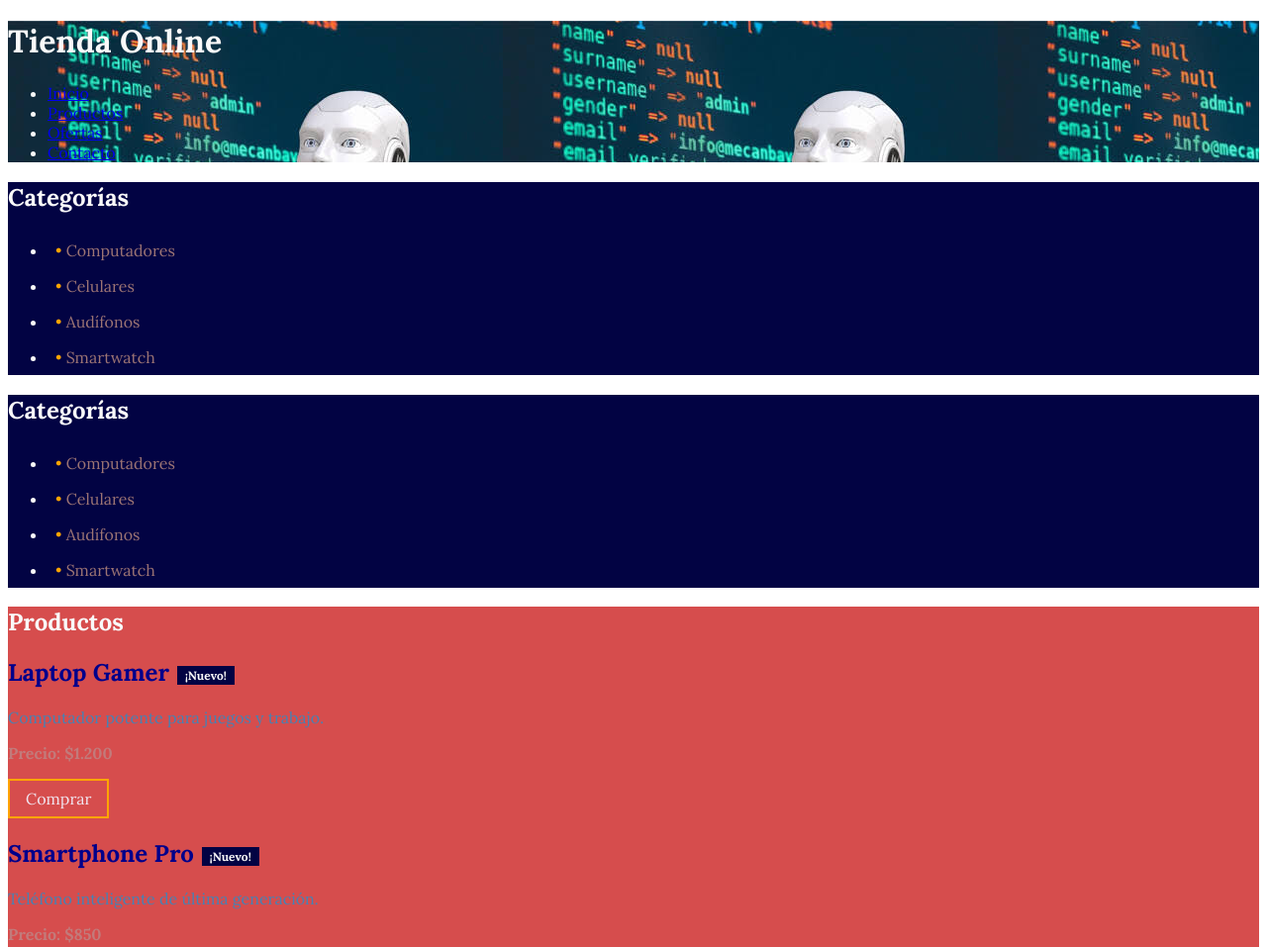
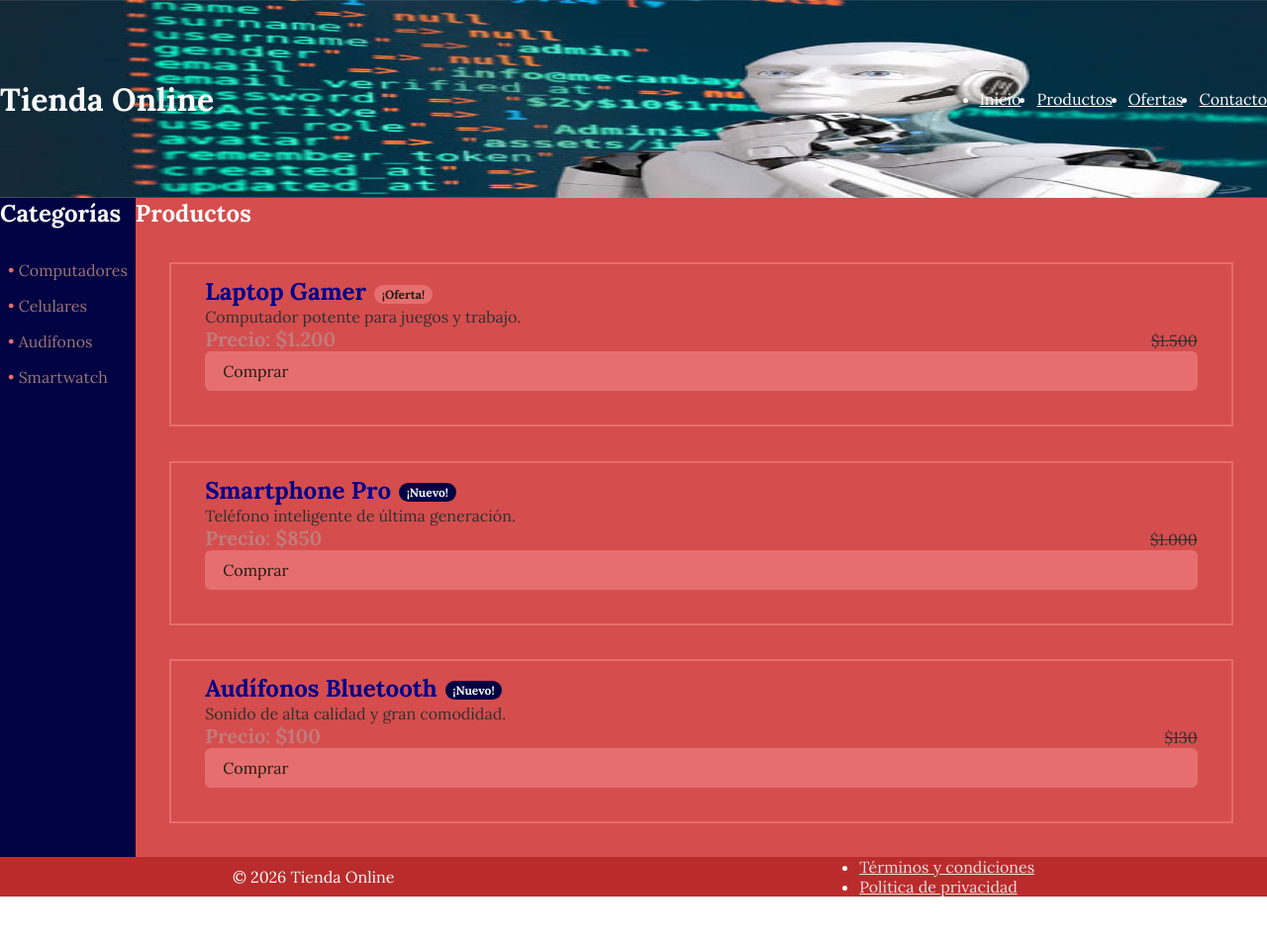
Before and after one commit to jose-castro-ortiz/CSS, a plain HTML site: page index.html in a window 1280 px wide. Shown: the top 957 px of the page at 99% size. After the commit the page ends 906 px from the top, so only its background shows below. Drawn offline with Linux system fonts and the light colour scheme.

Commit message:
feat(layout): implementar arquitectura total flexbox en todas las vistas y componentes del proyecto

```diff
--- a/componentes/botones.css
+++ b/componentes/botones.css
@@ -1,28 +1,16 @@
-
 .btn {
   display: inline-block;
-  color: var(--color-secundario);
+  background-color: var(--color-secundario);
+  color: var(--color-boton);
   padding: var(--espaciado-pequeno) var(--espaciado-medio);
   border: 2px solid var(--color-secundario);
   border-radius: var(--radio-medio);
   text-decoration: none;
   transition: all 0.3s ease;
 }
-.btn:hover { background-color: var(--color-fondo-aside); }
+.btn:hover { background-color: var(--color-menu-hover); color: var(--color-texto); }
 .btn:active {
   background-color: var(--color-secundario);
   color: var(--color-boton);
   transform: translateY(2px) scale(0.97);
 }
-
-
-.btn--destacado { color: var(--color-boton-destacado); }
-
-.btn--secundario {
-  background-color: var(--color-secundario);
-  color: var(--color-boton);
-}
-.btn--secundario:hover {
-  background-color: var(--color-menu-hover);
-  color: var(--color-texto);
-}
--- /dev/null
+++ b/componentes/footer.css
@@ -0,0 +1,8 @@
+.footer {
+  background-color: var(--color-fondo-footer);
+  display: flex;
+  justify-content: space-around;
+  align-items: center;
+}
+
+.footer__link { color: var(--color-footer-enlace); }
--- /dev/null
+++ b/componentes/header.css
@@ -0,0 +1,14 @@
+.header {
+  background-image: url(../images.jpg);
+  background-size: 100% 100%;
+  background-position: center;
+  background-repeat: no-repeat;
+  min-height: 200px;
+  display: flex;
+  justify-content: space-between;
+  align-items: center;
+}
+
+.header__list { display: flex; gap: var(--espaciado-medio); }
+
+.header__link { color: var(--color-menu); }
--- a/componentes/menu.lateral.css
+++ b/componentes/menu.lateral.css
@@ -1,16 +1,21 @@
-aside { background-color: var(--color-fondo-aside); }
+.menu-lateral {
+  background-color: var(--color-fondo-aside);
+  display: flex;
+  flex-direction: column;
+  gap: var(--espaciado-grande);
+}
 
-aside ul li a {
+.menu-lateral__link {
   display: block;
   color: var(--color-categorias);
   padding: var(--espaciado-pequeno);
-  border-radius: 4px;
+  border-radius: var(--radio-pequeno);
   text-decoration: none;
   transition: all 0.3s ease;
 }
 
-aside ul li a::before { content: "• "; color: var(--color-secundario); }
+.menu-lateral__link::before { content: "• "; color: var(--color-secundario); }
 
-aside ul li a:hover { background-color: var(--color-menu-hover); color: var(--color-texto); }
+.menu-lateral__link:hover { background-color: var(--color-menu-hover); color: var(--color-texto); }
 
-aside ul li a:focus { outline: 3px solid var(--color-secundario); outline-offset: 2px; }
+.menu-lateral__link:focus { outline: 3px solid var(--color-secundario); outline-offset: 2px; }
--- a/componentes/tarjetas.css
+++ b/componentes/tarjetas.css
@@ -1,10 +1,24 @@
-
-.card { padding: var(--padding-tarjeta); margin: var(--margen-tarjeta); transition: all 0.3s ease; }
+.card {
+  padding: var(--padding-tarjeta);
+  margin: var(--margen-tarjeta);
+  transition: all 0.3s ease;
+  display: flex;
+  flex-direction: column;
+  height: 100%;
+  border: 2px solid var(--color-secundario);
+}
 .card:hover { transform: translateY(-2px); }
 
 .card__title { color: var(--color-titulo); }
-.card__description { color: var(--color-descripcion); }
-.card__price { color: var(--color-precio); font-weight: bold; }
+.card__description { color: var(--color-descripcion); flex-grow: 1; }
+.card__price-wrapper {
+  display: flex;
+  justify-content: space-between;
+  align-items: baseline;
+}
+
+.card__price { color: var(--color-precio); font-weight: bold; font-size: 1.25em; }
+.card__price-old { color: var(--color-descripcion); text-decoration: line-through; }
 
 .card__title::after {
   content: "¡Nuevo!";
@@ -15,12 +29,10 @@
   color: var(--color-texto);
   background-color: var(--color-fondo-aside);
   border-radius: var(--radio-insignia);
-
-.card--destacada { border: 2px solid var(--color-secundario); }
+}
 
 .card__title--destacado::after {
   content: "¡Oferta!";
   color: var(--color-boton);
   background-color: var(--color-secundario);
 }
-}
--- a/index.html
+++ b/index.html
@@ -4,16 +4,14 @@
     <meta charset="UTF-8">
     <meta name="viewport" content="width=device-width, initial-scale=1.0">
     <title>Tienda Online</title>
-    <link rel="preconnect" href="https://fonts.googleapis.com">
-    <link rel="preconnect" href="https://fonts.gstatic.com" crossorigin>
-    <link href="https://fonts.googleapis.com/css2?family=Poppins:wght@400;600&display=swap" rel="stylesheet">
     <link rel="stylesheet" href="styles.css">
 </head>
 <body>
+<div class="app-layout">
 
     <header class="header">
         <h1 class="header__title">Tienda Online</h1>
-        <navclass="header__nav">
+        <nav class="header__nav">
             <ul class="header__list">
                 <li class="header__item"><a class="header__link" href="#">Inicio</a></li>
                 <li class="header__item"><a class="header__link" href="#">Productos</a></li>
@@ -23,16 +21,7 @@
         </nav>
     </header>
 
-    <aside class="aside">
-        <h2 class="aside__title">Categorías</h2>
-        <ul class="aside__list">
-            <li class="aside__item"><a class="aside__link" href="#">Computadores</a></li>
-            <li class="aside__item"><a class="aside__link" href="#">Celulares</a></li>
-            <li class="aside__item"><a class="aside__link" href="#">Audífonos</a></li>
-            <li class="aside__item"><a class="aside__link" href="#">Smartwatch</a></li>
-        </ul>
-    </aside>
-
+    <div class="main-wrapper">
     <aside class="menu-lateral">
         <h2 class="menu-lateral__title">Categorías</h2>
         <ul class="menu-lateral__list">
@@ -50,25 +39,35 @@
             <article class="card card--destacada">
                 <h2 class="card__title card__title--destacado">Laptop Gamer</h2>
                 <p class="card__description">Computador potente para juegos y trabajo.</p>
-                <p class="card__price">Precio: $1.200</p>
+                <div class="card__price-wrapper">
+                    <p class="card__price">Precio: $1.200</p>
+                    <p class="card__price-old">$1.500</p>
+                </div>
                 <a href="#" class="btn btn--destacado">Comprar</a>
             </article>
 
             <article class="card">
                 <h2 class="card__title">Smartphone Pro</h2>
                 <p class="card__description">Teléfono inteligente de última generación.</p>
-                <p class="card__price">Precio: $850</p>
+                <div class="card__price-wrapper">
+                    <p class="card__price">Precio: $850</p>
+                    <p class="card__price-old">$1.000</p>
+                </div>
                 <a href="#" class="btn">Comprar</a>
             </article>
 
             <article class="card">
                 <h2 class="card__title">Audífonos Bluetooth</h2>
                 <p class="card__description">Sonido de alta calidad y gran comodidad.</p>
-                <p class="card__price">Precio: $100</p>
+                <div class="card__price-wrapper">
+                    <p class="card__price">Precio: $100</p>
+                    <p class="card__price-old">$130</p>
+                </div>
                 <a href="#" class="btn btn--secundario">Comprar</a>
             </article>
         </section>
     </main>
+    </div>
 
     <footer class="footer">
         <p class="footer__text">© 2026 Tienda Online</p>
@@ -77,6 +76,7 @@
             <li class="footer__item"><a class="footer__link" href="#">Política de privacidad</a></li>
         </ul>
     </footer>
+</div>
 
 </body>
 </html>
--- a/styles.css
+++ b/styles.css
@@ -1,14 +1,16 @@
 @import url('https://fonts.googleapis.com/css2?family=Lora:ital,wght@0,400..700;1,400..700&display=swap');
+@import url('componentes/header.css');
 @import url('componentes/menu.lateral.css');
 @import url('componentes/tarjetas.css');
 @import url('componentes/botones.css');
+@import url('componentes/footer.css');
 
 :root {
   --color-texto: #f9f9f9;
   --color-titulo: darkblue;
-  --color-descripcion: steelblue;
+  --color-descripcion: rgb(48, 48, 48);
   --color-precio: rgb(194, 123, 123);
-  --color-menu: blue;
+  --color-menu: #ffffff;
   --color-categorias: rgb(156, 116, 116);
   --color-fondo-main: rgb(214, 77, 77);
   --color-fondo-aside: #020343;
@@ -16,19 +18,25 @@
   --color-footer-enlace: rgb(235, 222, 222);
   --color-boton: rgb(32, 27, 18);
   --color-boton-destacado: rgb(240, 230, 240);
-  --color-secundario: orange;
-  --color-menu-hover: #1a1c7a;
+  --color-secundario: rgb(230, 110, 110);
+  --color-menu-hover: #2e2e2e;
   --fuente-principal: "Lora", sans-serif;
   --espaciado-pequeno: 8px;
   --espaciado-medio: 16px;
+  --espaciado-grande: 24px;
+  --margen-tarjeta: 3%;
+  --padding-tarjeta: 12px 34px 34px 34px;
+  --radio-pequeno: 4px;
+  --radio-medio: 6px;
+  --radio-insignia: 10px;
 }
+
+* { box-sizing: border-box; margin: 0; padding: 0; }
 
 body { font-family: var(--fuente-principal); color: var(--color-texto); font-size: 16px; }
 
-header { background-image: url(images.jpg); }
-header nav ul li a { color: var(--color-menu); }
+.app-layout { display: flex; flex-direction: column; min-height: 100vh; }
 
-main { background-color: var(--color-fondo-main); }
+.main-wrapper { display: flex; flex: 1; }
 
-footer { background-color: var(--color-fondo-footer); }
-footer ul li a { color: var(--color-footer-enlace); }
+.catalogo { background-color: var(--color-fondo-main); flex: 1; }
```
Also changed, not shown: 1 other file.
